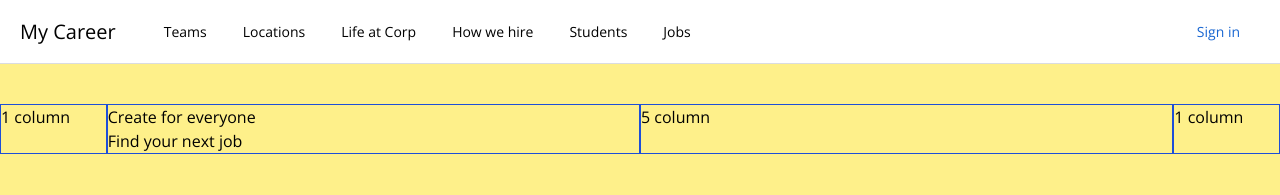
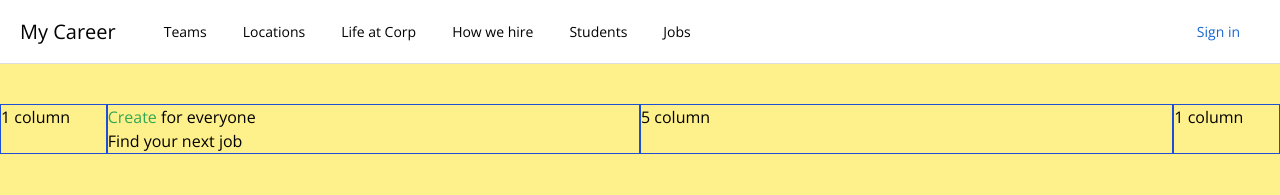
Before and after one commit to gianlucanesta/vue-job-search, a Vue app: page / in a window 1280 px wide. Shown: the top 195 px of the page. Built offline with nearby package versions, Linux system fonts and the light colour scheme.

Commit message:
CSS: Style Action Verb

```diff
--- a/src/components/TheHeadline.vue
+++ b/src/components/TheHeadline.vue
@@ -1,6 +1,9 @@
 <template>
   <section>
-    <h1>{{ action }} for everyone</h1>
+    <h1>
+      <span :class="actionClasses">{{ action }}</span>
+      for everyone
+    </h1>
     <h2>Find your next job</h2>
   </section>
 </template>
@@ -12,6 +15,16 @@ export default {
     return {
       action: 'Build',
       interval: null
+    }
+  },
+  computed: {
+    actionClasses() {
+      return {
+        build: this.action === 'Build',
+        create: this.action === 'Create',
+        design: this.action === 'Design',
+        code: this.action === 'Code'
+      }
     }
   },
   created() {
@@ -33,3 +46,18 @@ export default {
   }
 }
 </script>
+<style scoped>
+.build {
+  color: #1a73e8;
+}
+
+.create {
+  color: #34a853;
+}
+.design {
+  color: #f9ab00;
+}
+.code {
+  color: #d93025;
+}
+</style>
```
